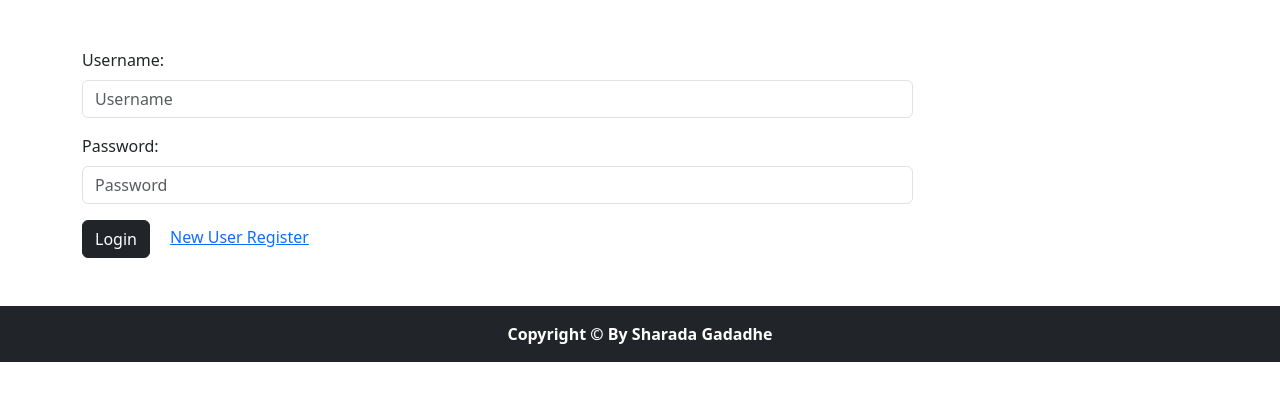
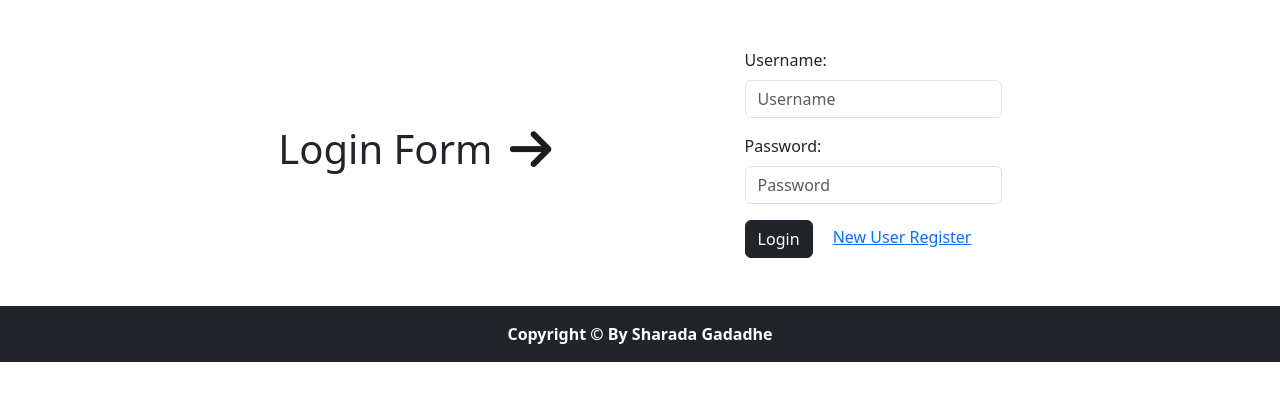
Before and after one commit to sharada123/CODECRAFT_FS_02, a Django app: page /login in a window 1280 px wide. Shown: the part 56-457 px from the top of the page. Run offline with Django 5.2, Linux system fonts and the light colour scheme; some libraries are stand-ins or nearby versions.

Commit message:
add  display property to sign up  form and login form

```diff
--- a/templates/login.html
+++ b/templates/login.html
@@ -4,8 +4,10 @@
 {% block 'main' %}
 <div class="container">
     <div class="row mt-5">
-        <div class="col-md-9">
-<form  method="post">
+        <div class="col-md-12">
+            <div class="d-flex justify-content-evenly align-items-center">
+                <h1>Login Form &nbsp;<i class="fa-solid fa-arrow-right fa-beat" style="color: #1b1c1d;"></i></h1>
+                <form  method="post" >
                     {% if erorr %}
                     <div class="alert alert-danger" role="alert">
                         {{ error }}
@@ -16,6 +18,7 @@
                     <button type="submit" class="btn btn-dark">Login</button>
                     <a href="{% url 'register' %}" class="ms-3">New User Register</a>
                 </form>
+            </div>
 
 </div>
 </div>
```
Also changed, not shown: templates/register.html (+26 -6 lines). Lines whose indentation alone changed are shown as unchanged.
